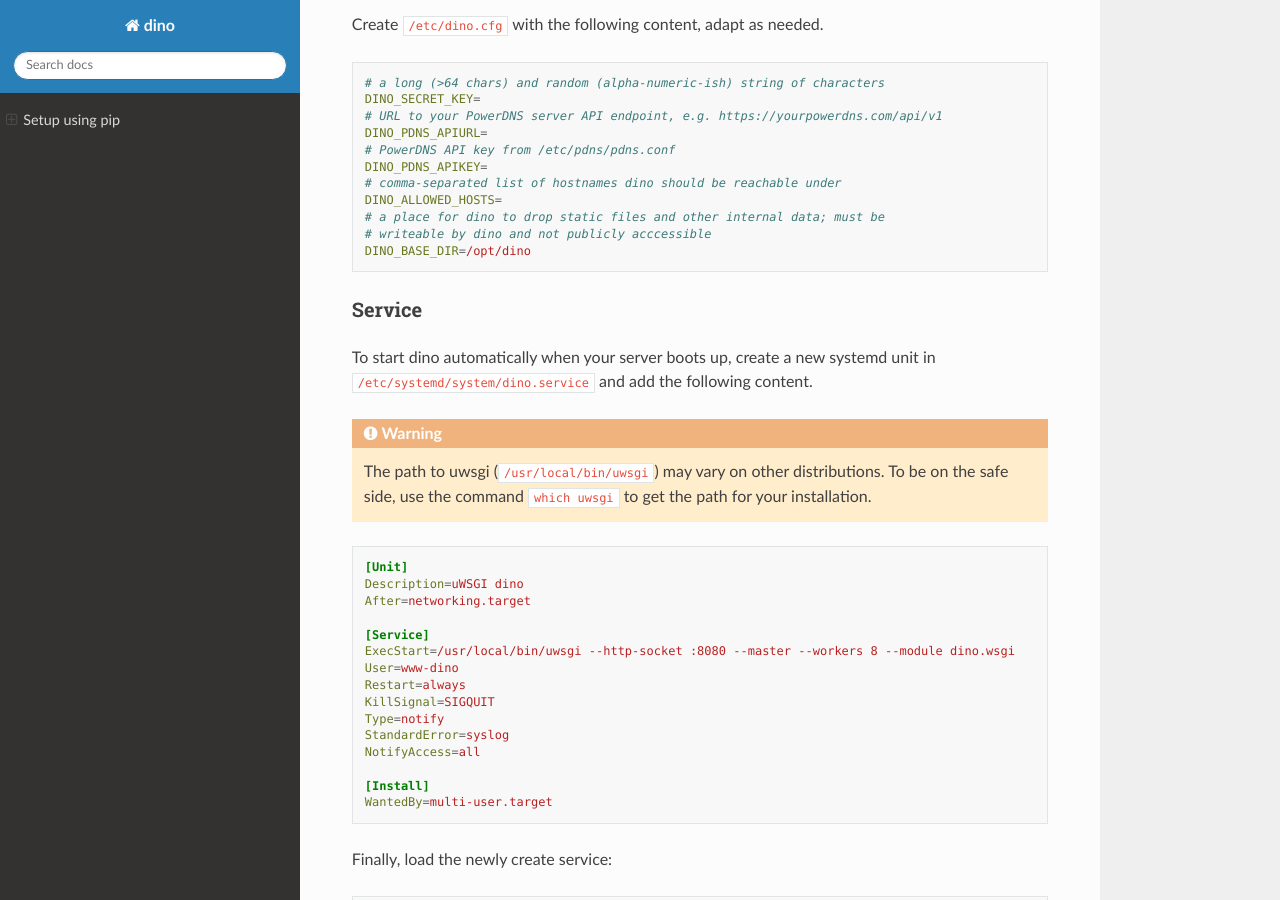
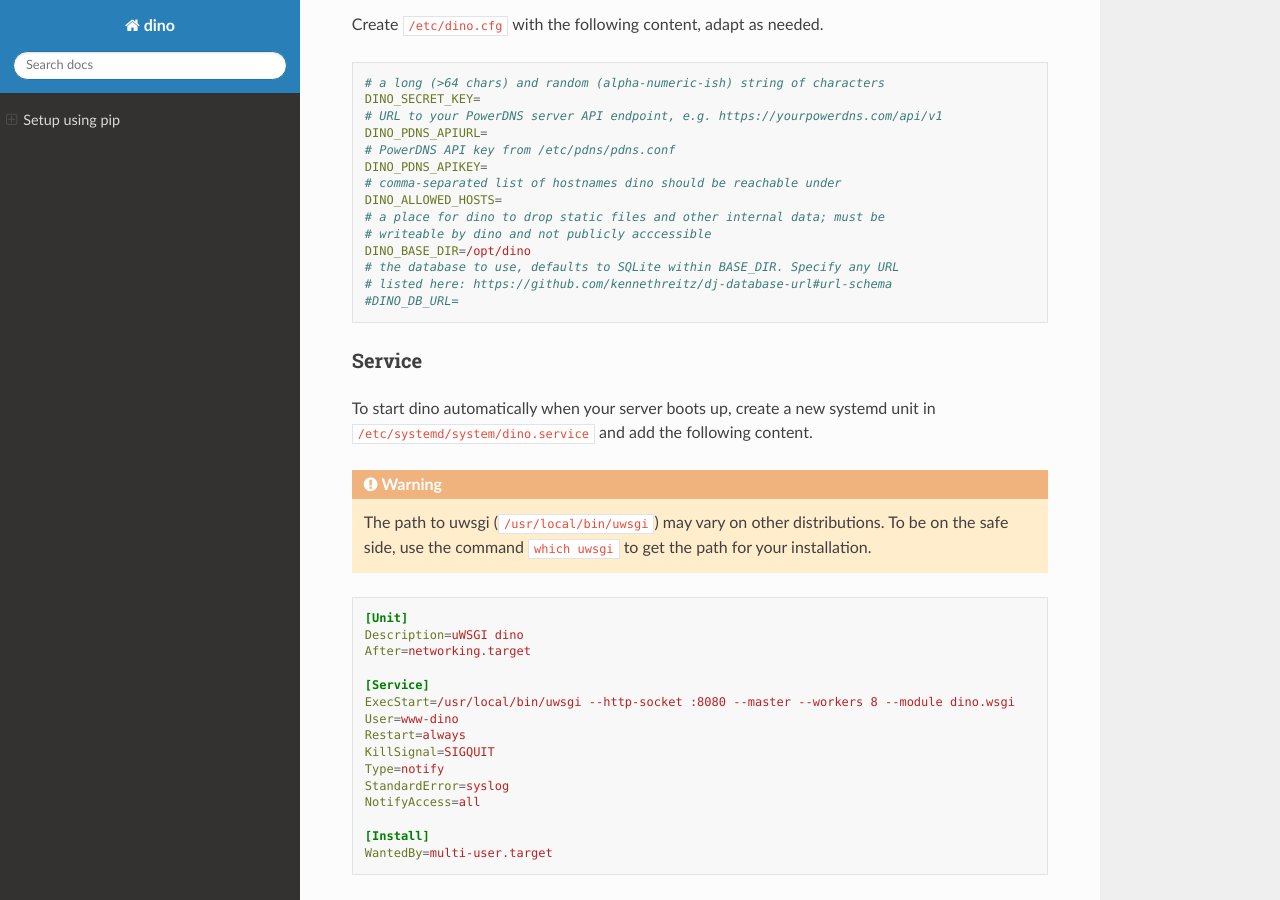
Before and after one commit to Uberspace/dino, a Sphinx documentation site: the page built from doc/setup_pip.rst, in a window 1280 px wide and 900 px high, scrolled down 2371 px. Built offline with Sphinx 7.4.7 and the Read the Docs theme 2.0.0, drawn with Linux system fonts in a browser that asks for light colours.

Commit message:
document DINO_DB_URL

```diff
--- a/doc/setup_pip.rst
+++ b/doc/setup_pip.rst
@@ -134,6 +134,9 @@ Create ``/etc/dino.cfg`` with the following content, adapt as needed.
   # a place for dino to drop static files and other internal data; must be
   # writeable by dino and not publicly acccessible
   DINO_BASE_DIR=/opt/dino
+  # the database to use, defaults to SQLite within BASE_DIR. Specify any URL
+  # listed here: https://github.com/kennethreitz/dj-database-url#url-schema
+  #DINO_DB_URL=
 
 Service
 ^^^^^^^
```
